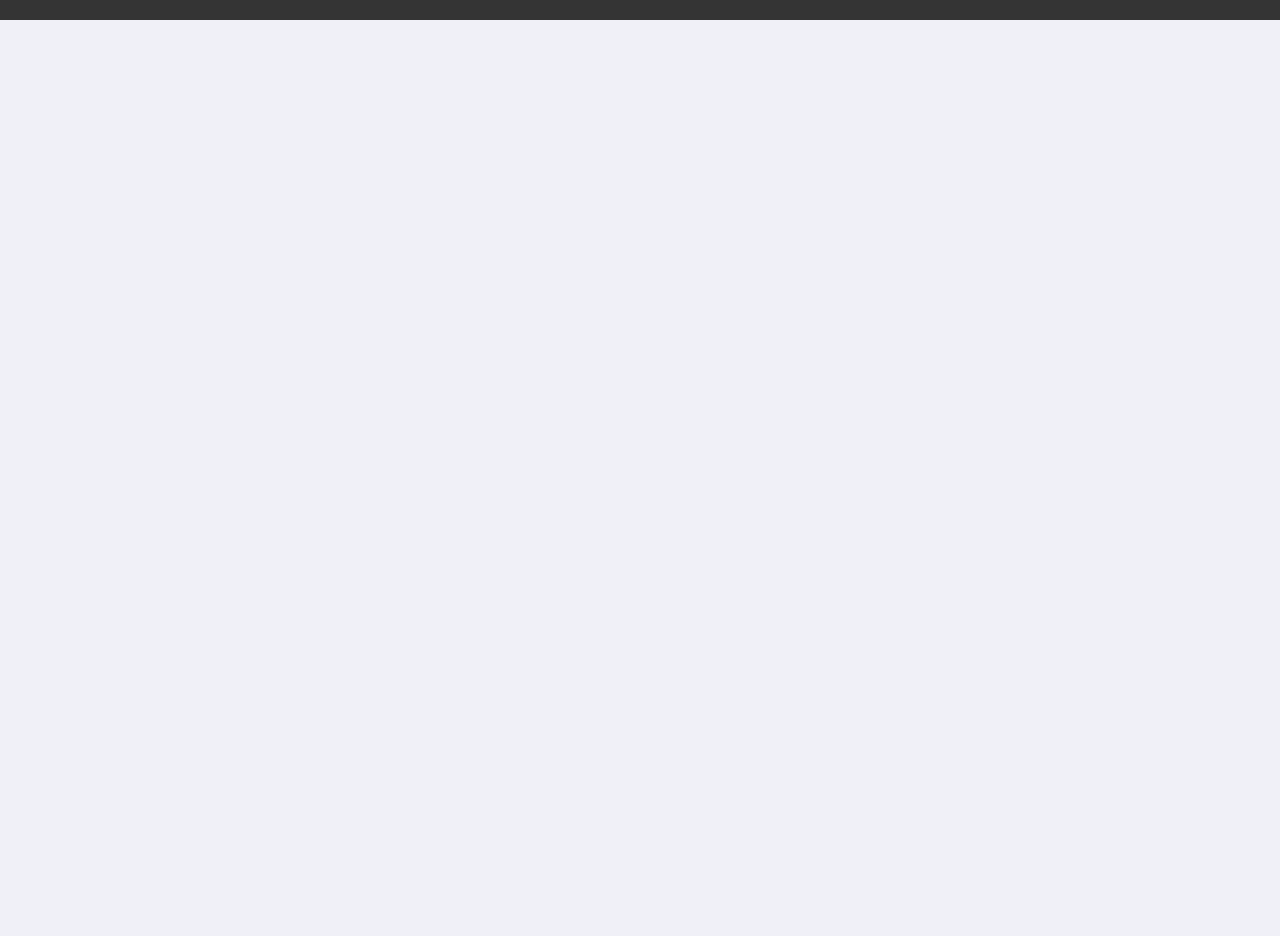
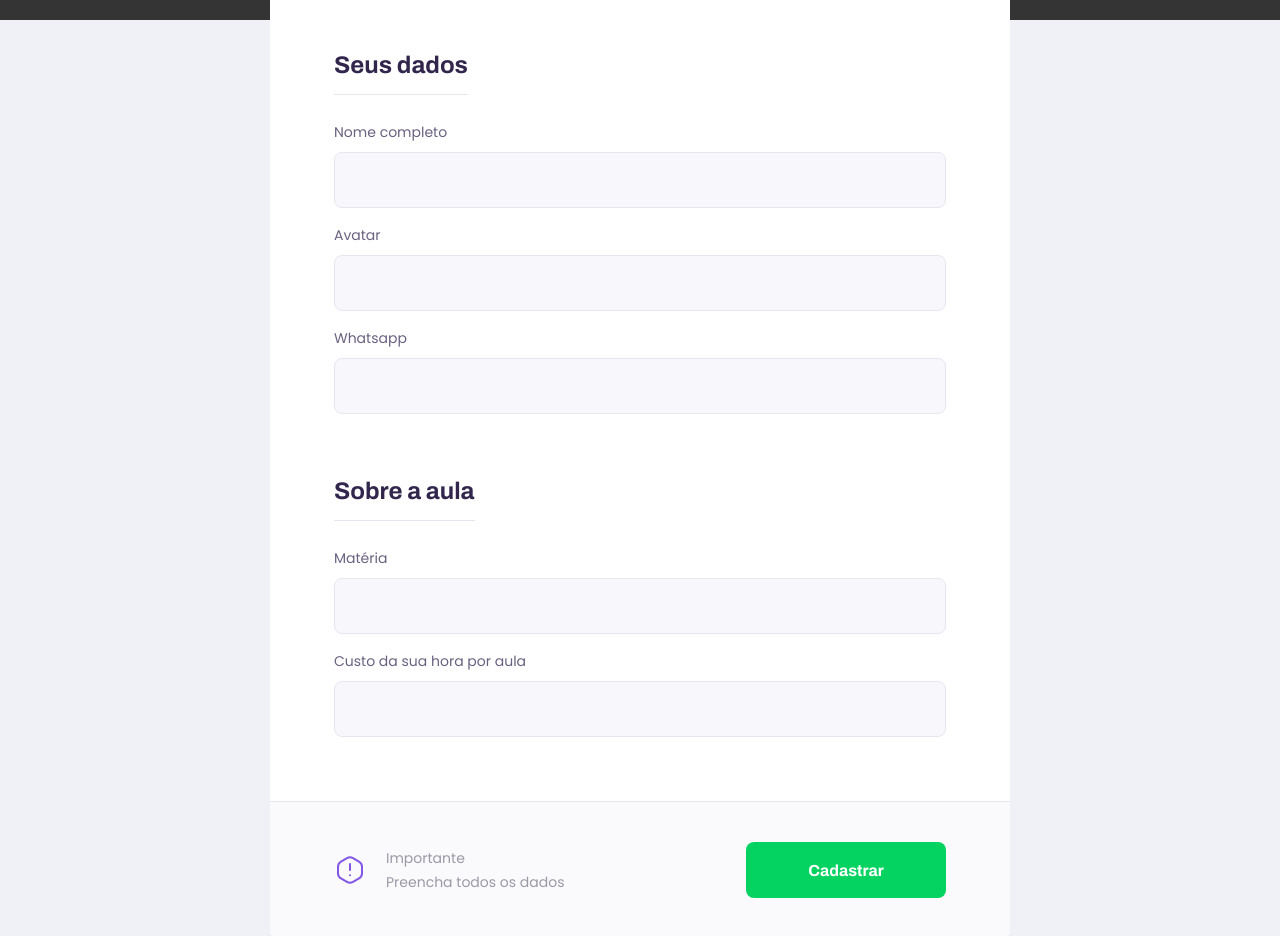
Before and after one commit to GhostDovahkiin/Proffy, a React (Create React App) app in the folder web/: page /dar-aulas in a window 1280 px wide. Shown: the part 320-1256 px from the top of the page. Before the commit the page ends 800 px from the top, so only its background shows below. Built offline with nearby package versions, Linux system fonts and the light colour scheme.

Commit message:
feat: teacher form component done

```diff
--- a/web/src/pages/TeacherForm/index.tsx
+++ b/web/src/pages/TeacherForm/index.tsx
@@ -1,10 +1,45 @@
 import React from 'react'
 import PageHeader from '../../components/PageHeader'
+import './styles.css'
+import Input from '../../components/Input'
+import warningIcon from '../../assets/images/icons/warning.svg'
 
 function TeacherForm() {
   return (
-    <div id="page-teacher-list" className="container">
-      <PageHeader title="Que incrível que você quer dar aulas."/>
+    <div id="page-teacher-form" className="container">
+      <PageHeader
+        title="Que incrível que você quer dar aulas."
+        description="O primeiro passo é preencher o formulário abaixo."
+      />
+
+      <main>
+        <fieldset>
+          <legend>Seus dados</legend>
+          <Input name="name" label="Nome completo"></Input>
+          <Input name="avatar" label="Avatar"></Input>
+          <Input name="whatsapp" label="Whatsapp"></Input>
+        </fieldset>
+        <fieldset>
+          <legend>Sobre a aula</legend>
+          <Input name="subject" label="Matéria"></Input>
+          <Input name="cost" label="Custo da sua hora por aula"></Input>
+        </fieldset>
+
+        <footer>
+          <p>
+            <img src={warningIcon} alt="Atenção!" />
+            Importante <br />
+            Preencha todos os dados
+          </p>
+          <button type="button">Cadastrar</button>
+        </footer>
+      </main>
+
+
+
+
+
+
     </div>
   )
 }
--- /dev/null
+++ b/web/src/pages/TeacherForm/styles.css
@@ -0,0 +1,105 @@
+#page-teacher-form {
+  width: 100vw;
+  height: 100vh;
+}
+
+#page-teacher-form .page-header .header-content {
+  margin-bottom: 6.4rem;
+}
+
+#page-teacher-form main {
+  background: var(--color-box-base);
+  width: 100%;
+  max-width: 74rem;
+  border-radius: 0.8rem;
+  margin: -3.2rem auto 3.2rem;
+  padding-top: 6.4rem;
+  overflow: hidden;
+}
+
+#page-teacher-form main fieldset {
+  border: 0;
+  padding: 0 2.4rem;
+}
+
+#page-teacher-form main fieldset+fieldset {
+  margin-top: 6.4rem;
+}
+
+#page-teacher-form main fieldset legend {
+  font: 700 2.4rem Archivo;
+  color: var(--color-text-title);
+  margin-bottom: 2.4rem;
+  display: flex;
+  align-items: center;
+  justify-content: space-between;
+  padding-bottom: 1.6rem;
+  border-bottom: 1px solid var(--color-line-in-white);
+}
+
+#page-teacher-form main footer {
+  padding: 4rem 2.4rem;
+  background: var(--color-box-footer);
+  border-top: 1px solid var(--color-line-in-white);
+  margin-top: 6.4rem;
+}
+
+#page-teacher-form main footer p {
+  display: flex;
+  align-items: center;
+  justify-content: center;
+  font-size: 1.4rem;
+  line-height: 2.4rem;
+  color: var(--color-text-complement);
+}
+
+#page-teacher-form main footer p img {
+  margin-right: 2rem;
+}
+
+#page-teacher-form main footer button {
+  width: 100%;
+  height: 5.6rem;
+  background: var(--color-secundary);
+  color: var(--color-button-text);
+  border: 0;
+  border-radius: 0.8rem;
+  cursor: pointer;
+  font: 700 1.6rem Archivo;
+  display: flex;
+  align-items: center;
+  justify-content: center;
+  text-decoration: none;
+  transition: background-color 0.2s;
+  margin-top: 3.2rem;
+}
+
+@media(min-width: 700px) {
+  #page-teacher-form {
+    max-width: 100vw;
+  }
+
+  #page-teacher-form .page-header .header-content {
+    margin-bottom: 0;
+  }
+
+  #page-teacher-form main fieldset {
+    padding: 0 6.4rem;
+  }
+
+  #page-teacher-form main footer {
+    padding: 4rem 6.4rem;
+    display: flex;
+    align-items: center;
+    justify-content: space-between;
+  }
+
+  #page-teacher-form main footer p {
+    justify-content: space-between;
+  }
+
+  #page-teacher-form main footer button {
+    width: 20rem;
+    margin-top: 0;
+  }
+}
```
